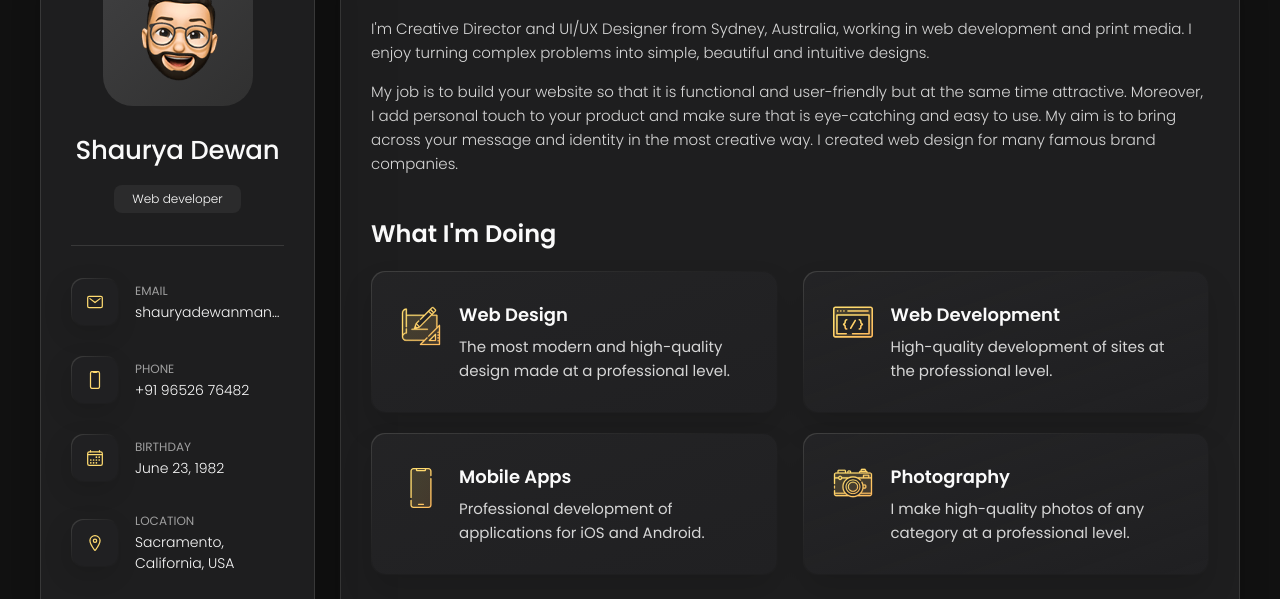
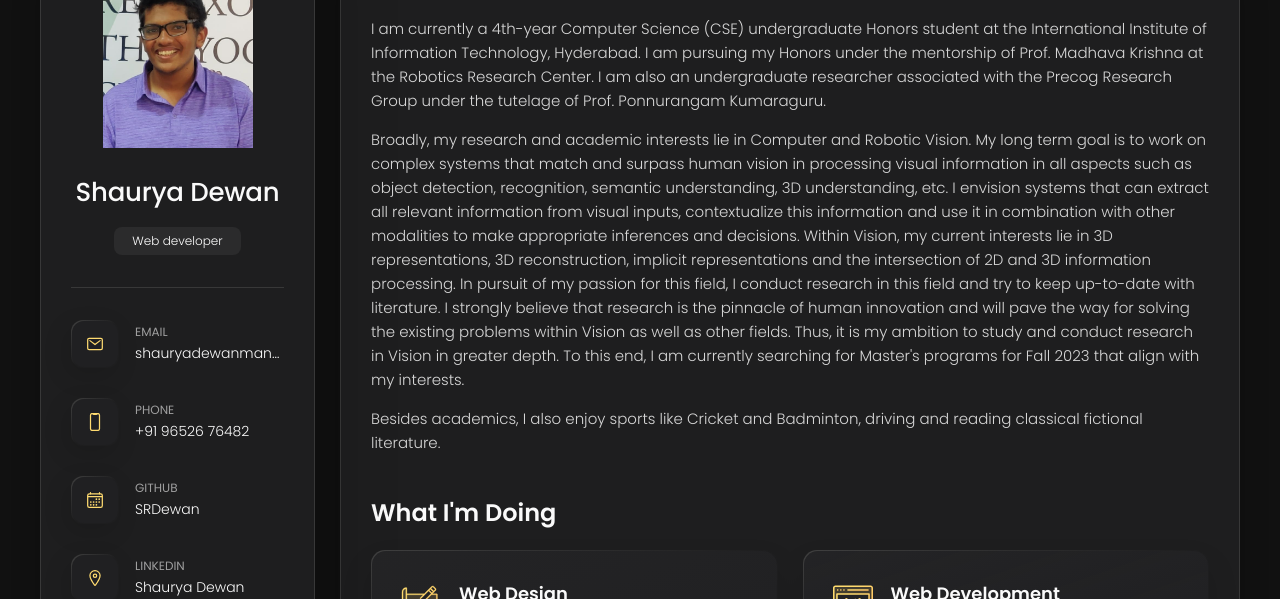
Before and after one commit to SRDewan/SRDewan.github.io, a plain HTML site: page index.html in a window 1280 px wide. Shown: the part 162-761 px from the top of the page. Drawn offline with nearby package versions, Linux system fonts and the light colour scheme.

Commit message:
Changed about me and pic.

```diff
--- a/index.html
+++ b/index.html
@@ -42,7 +42,7 @@
       <div class="sidebar-info">
 
         <figure class="avatar-box">
-          <img src="./assets/images/my-avatar.png" alt="Shaurya Dewan" width="80">
+          <img src="./assets/images/shaurya2.jpeg" alt="Shaurya Dewan" width="80">
         </figure>
 
         <div class="info-content">
@@ -100,9 +100,9 @@
             </div>
 
             <div class="contact-info">
-              <p class="contact-title">Birthday</p>
+              <p class="contact-title">GitHub</p>
 
-              <time datetime="1982-06-23">June 23, 1982</time>
+              <time datetime="1982-06-23">SRDewan</time>
             </div>
 
           </li>
@@ -114,9 +114,9 @@
             </div>
 
             <div class="contact-info">
-              <p class="contact-title">Location</p>
+              <p class="contact-title">LinkedIn</p>
 
-              <address>Sacramento, California, USA</address>
+              <address>Shaurya Dewan</address>
             </div>
 
           </li>
@@ -209,18 +209,16 @@
 
         <section class="about-text">
           <p>
-            I'm Creative Director and UI/UX Designer from Sydney, Australia, working in web development and print media.
-            I enjoy
-            turning complex problems into simple, beautiful and intuitive designs.
+	    I am currently a 4th-year Computer Science (CSE) undergraduate Honors student at the International Institute of Information Technology, Hyderabad. I am pursuing my Honors under the mentorship of Prof. Madhava Krishna at the Robotics Research Center. I am also an undergraduate researcher associated with the Precog Research Group under the tutelage of Prof. Ponnurangam Kumaraguru.
           </p>
 
           <p>
-            My job is to build your website so that it is functional and user-friendly but at the same time attractive.
-            Moreover, I
-            add personal touch to your product and make sure that is eye-catching and easy to use. My aim is to bring
-            across your
-            message and identity in the most creative way. I created web design for many famous brand companies.
+	    Broadly, my research and academic interests lie in Computer and Robotic Vision. My long term goal is to work on complex systems that match and surpass human vision in processing visual information in all aspects such as object detection, recognition, semantic understanding, 3D understanding, etc. I envision systems that can extract all relevant information from visual inputs, contextualize this information and use it in combination with other modalities to make appropriate inferences and decisions. Within Vision, my current interests lie in 3D representations, 3D reconstruction, implicit representations and the intersection of 2D and 3D information processing. In pursuit of my passion for this field, I conduct research in this field and try to keep up-to-date with literature. I strongly believe that research is the pinnacle of human innovation and will pave the way for solving the existing problems within Vision as well as other fields. Thus, it is my ambition to study and conduct research in Vision in greater depth. To this end, I am currently searching for Master's programs for Fall 2023 that align with my interests.
           </p>
+
+	  <p>
+	    Besides academics, I also enjoy sports like Cricket and Badminton, driving and reading classical fictional literature.
+	  </p>
         </section>
 
 
```
Also changed, not shown: assets/images/shaurya1.jpeg (added), assets/images/shaurya2.jpeg (added).
